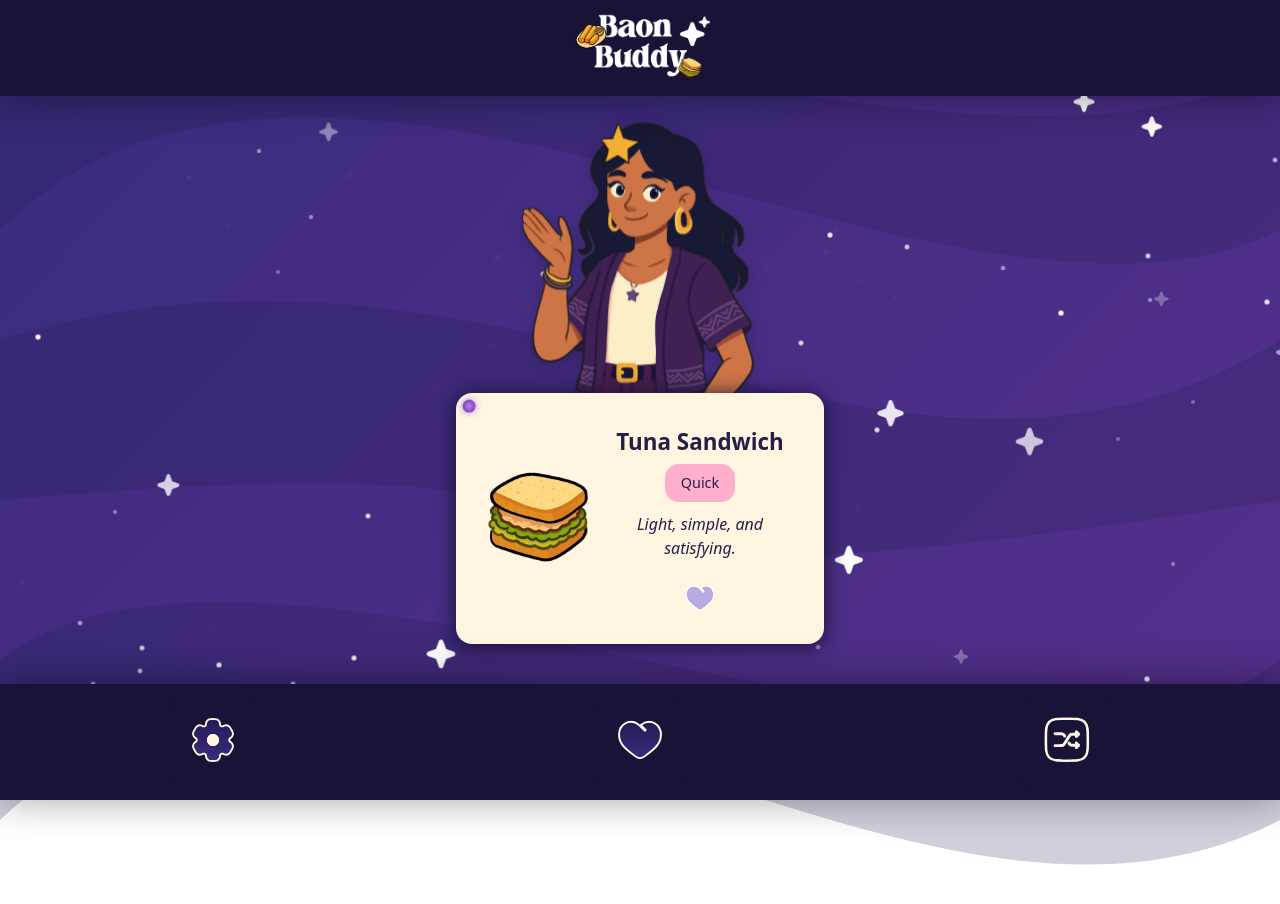
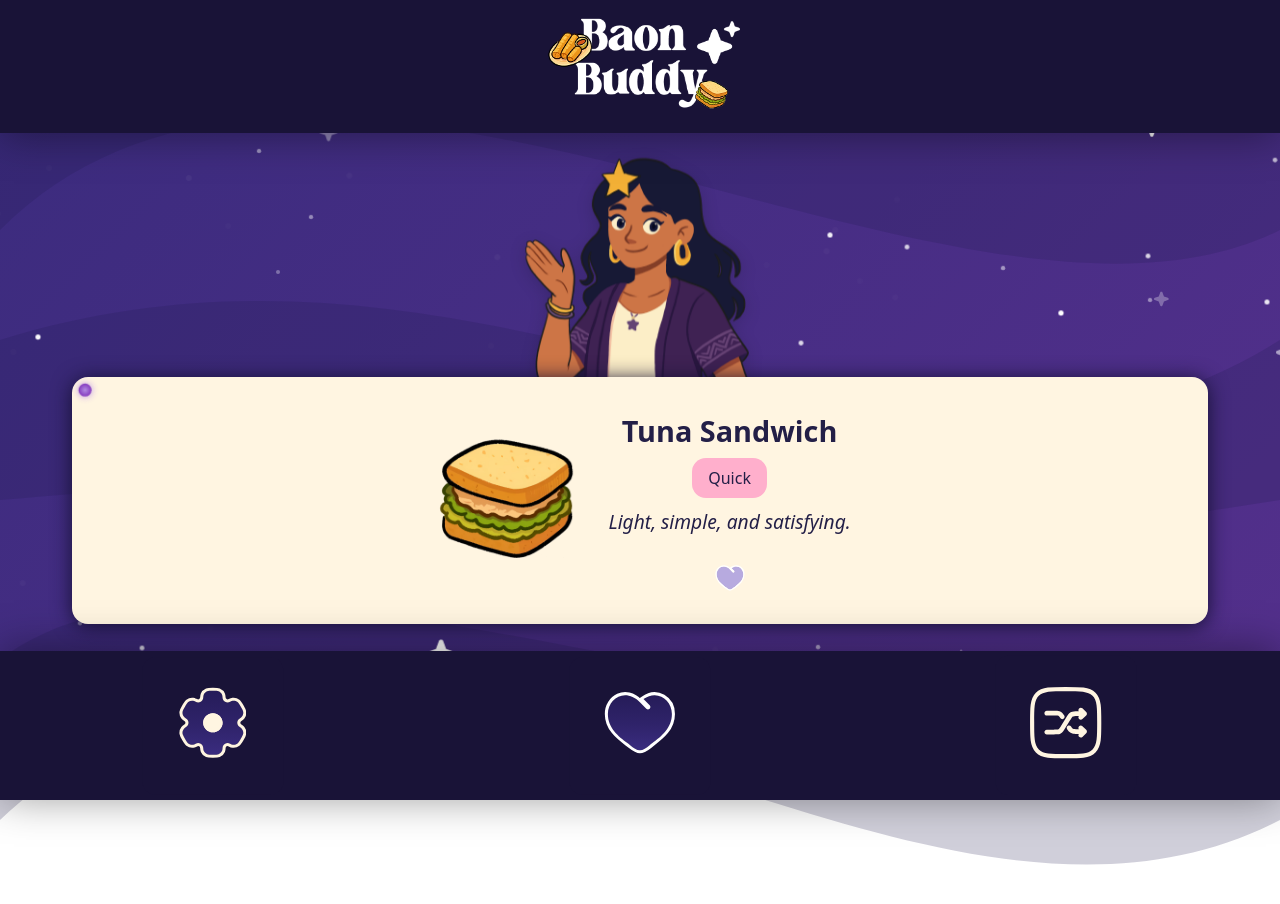
Before and after one commit to Raccai/baon-buddy, a Svelte app: page / in a window 1280 px wide. Shown: the top 904 px of the page. Built offline with nearby package versions, Linux system fonts and the light colour scheme.

Commit message:
EDIT: media queires for BaonCard and Navbar, added made navbar svg icons dynamic

```diff
--- a/src/App.svelte
+++ b/src/App.svelte
@@ -481,16 +481,34 @@
   }
 
   /* For wide but short screens - addresses the specific issue mentioned */
-  @media (max-height: 800px) and (min-width: 1200px) {
+  @media (max-height: 1400px) and (min-width: 800px) {
     .tala-floating {
-      max-height: 56vh;
+      max-height: 68vh;
       bottom: 240px;
+    }
+
+    .topbar {
+      height: fit-content;
+    }
+
+    .app-title {
+      max-width: 200px;
     }
   }
 
-  @media (max-height: 600px) and (min-width: 1024px) {
+  @media (max-height: 800px) and (min-width: 1280px) {
     .tala-floating {
-      max-height: 56vh;
+      max-height: 54vh;
+      bottom: 220px;
+    }
+
+    main {
+      flex-direction: row;
+    }
+  }
+
+  @media (max-height: 1400px) and (min-width: 900px) {
+    .card-container {
       bottom: 160px;
     }
   }
--- a/src/assets/Favorites.svelte
+++ b/src/assets/Favorites.svelte
@@ -1,4 +1,9 @@
-<svg class="navbar-icon" width="60" height="60" viewBox="0 0 60 60" fill="none" xmlns="http://www.w3.org/2000/svg">
+<script>
+    export let width = 60;
+    export let height = 60;
+</script>
+
+<svg class="navbar-icon" {width} {height} viewBox="0 0 60 60" fill="none" xmlns="http://www.w3.org/2000/svg">
     <mask id="path-1-outside-1_177_33" maskUnits="userSpaceOnUse" x="2" y="5.48096" width="56" height="49" fill="black">
     <rect fill="white" x="2" y="5.48096" width="56" height="49"/>
     <path d="M20.2657 45.8857C13.2455 40.4769 5 34.1242 5 23.1114C5 10.9541 18.7504 2.33234 30 14.0203L35 19.0169C35.7322 19.749 36.9195 19.7488 37.6517 19.0164C38.3837 18.284 38.3835 17.0969 37.6512 16.3648L32.8212 11.5365C43.4212 3.77641 55 11.9553 55 23.1114C55 34.1242 46.7545 40.4769 39.7342 45.8857C39.0047 46.4479 38.2882 46.9999 37.5957 47.5459C35 49.5922 32.5 51.5187 30 51.5187C27.5 51.5187 25 49.5922 22.4043 47.5459C21.7118 46.9999 20.9953 46.4479 20.2657 45.8857Z"/>
--- a/src/assets/Settings.svelte
+++ b/src/assets/Settings.svelte
@@ -1,4 +1,9 @@
-<svg class="navbar-icon" width="60" height="60" viewBox="0 0 60 60" fill="none" xmlns="http://www.w3.org/2000/svg">
+<script>
+    export let width = 60;
+    export let height = 60;
+</script>
+
+<svg class="navbar-icon" {width} {height} viewBox="0 0 60 60" fill="none" xmlns="http://www.w3.org/2000/svg">
     <rect x="16.7607" y="16.7607" width="26.4782" height="26.4782" fill="#FFF5E1"/>
     <mask id="path-2-outside-1_177_34" maskUnits="userSpaceOnUse" x="3.25" y="2" width="53" height="56" fill="black">
     <rect fill="white" x="3.25" y="2" width="53" height="56"/>
--- a/src/components/BaonCard.svelte
+++ b/src/components/BaonCard.svelte
@@ -454,4 +454,65 @@
             font-size: 1.8rem;
         }
     }
+
+    /* For wide but short screens - addresses the specific issue mentioned */
+    @media (max-height: 1400px) and (min-width: 800px) {
+        .baon-card {
+            width: 85vw;
+            display: flex;
+            justify-content: center;
+            gap: 1.2rem;
+        }
+
+        .meal-image {
+            width: 160px;
+            height: 160px;
+        }
+
+        .meal-name {
+            font-size: 3rem;
+        }
+
+        .meal-message {
+            font-size: 2rem;
+        }
+
+        .emoji {
+            font-size: 3rem;
+        }
+
+        .meal-type {
+            font-size: 1.4rem;
+        }
+    }
+
+    @media (max-height: 800px) and (min-width: 1280px) {
+        .baon-card {
+            width: 85vw;
+            display: flex;
+            justify-content: center;
+            gap: 1.2rem;
+        }
+
+        .meal-image {
+            width: 160px;
+            height: 160px;
+        }
+
+        .meal-name {
+            font-size: 1.8rem;
+        }
+
+        .meal-message {
+            font-size: 1.2rem;
+        }
+
+        .emoji {
+            font-size: 2rem;
+        }
+
+        .meal-type {
+            font-size: 1rem;
+        }
+    }
 </style>
--- a/src/components/Navbar.svelte
+++ b/src/components/Navbar.svelte
@@ -76,4 +76,15 @@
         70% { transform: scale(0.9); }
         100% { transform: scale(1); }
     }
+
+    /* For wide but short screens - addresses the specific issue mentioned */
+    @media (max-height: 1400px) and (min-width: 900px) {
+        .navbar {
+            height: 120px
+        }
+
+        .navbar button {
+            transform: scale(1.6);
+        }
+    }
 </style>
```
Also changed, not shown: src/assets/Shuffle.svelte (+6 -1 lines).
